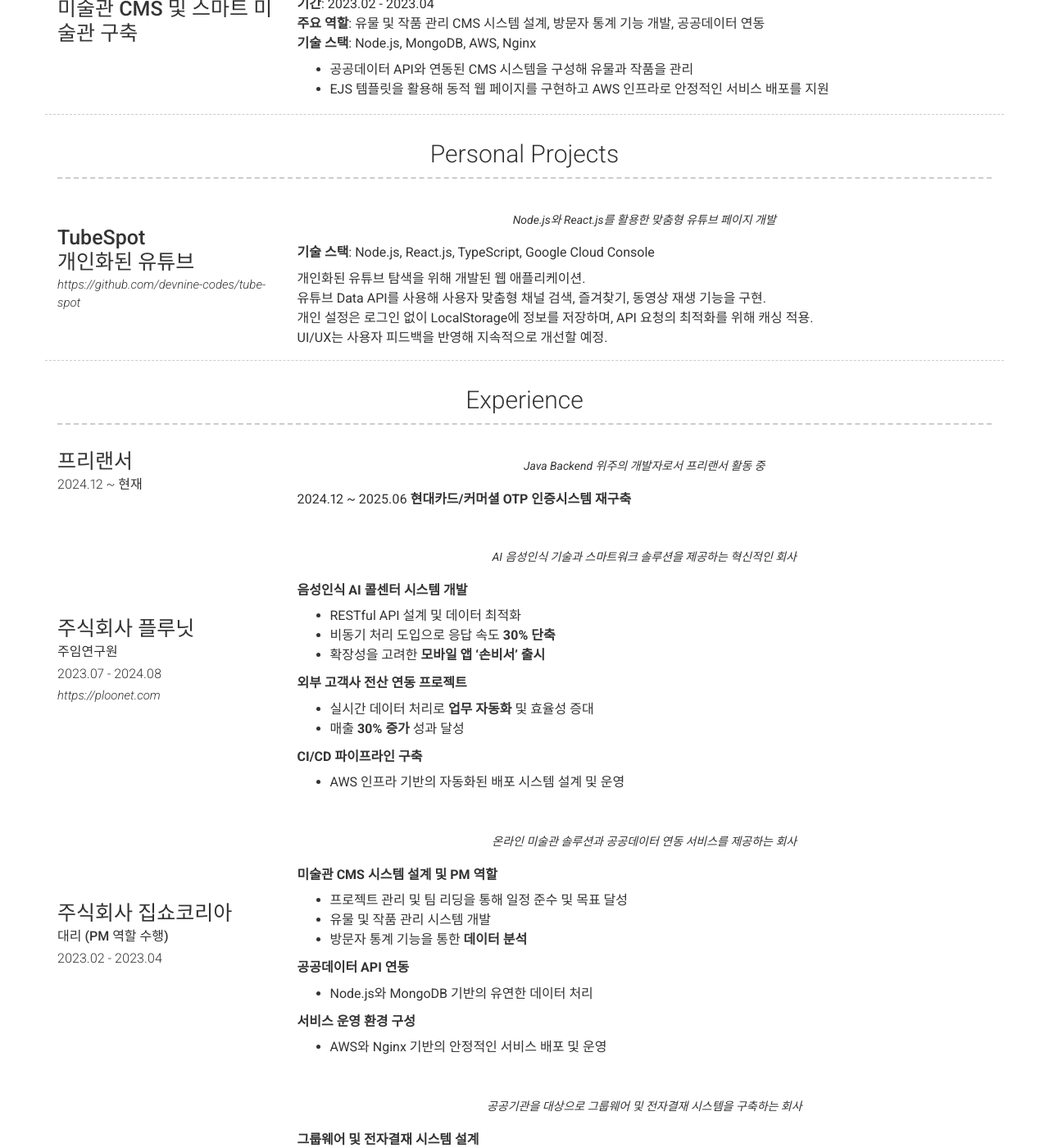
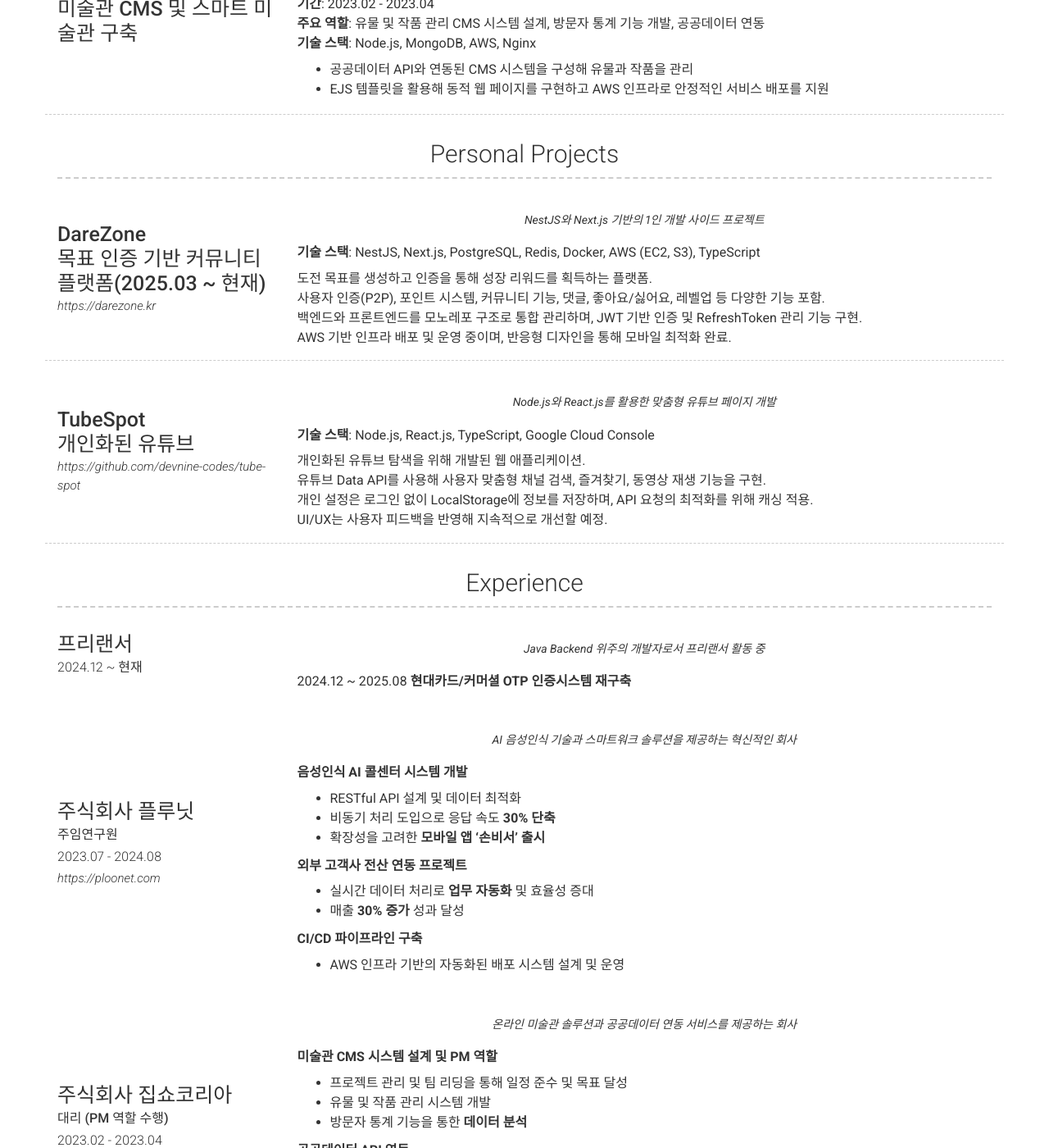
Before and after one commit to devnine-codes/devnine-codes.github.io, a Jekyll site: the page built from index.md, in a window 1280 px wide and 1400 px high, scrolled down 2461 px. Shown: the whole window at 82% size. Built offline with Jekyll 4.4.1, drawn with Linux system fonts in a browser that asks for light colours; nearby versions of some CDN libraries; comment, search, counter and statistics services are not loaded.

Commit message:
데어존 프로젝트 추가

```diff
--- a/_config.yml
+++ b/_config.yml
@@ -203,6 +203,21 @@ content:
     content:
       - layout: left
         border: weak
+        title: DareZone<br>목표 인증 기반 커뮤니티 플랫폼(2025.03 ~ 현재)
+        link: https://darezone.kr
+        link_text: https://darezone.kr
+        quote: >
+          NestJS와 Next.js 기반의 1인 개발 사이드 프로젝트
+        description: |
+          **기술 스택**: NestJS, Next.js, PostgreSQL, Redis, Docker, AWS (EC2, S3), TypeScript
+
+          도전 목표를 생성하고 인증을 통해 성장 리워드를 획득하는 플랫폼.
+          사용자 인증(P2P), 포인트 시스템, 커뮤니티 기능, 댓글, 좋아요/싫어요, 레벨업 등 다양한 기능 포함.
+          백엔드와 프론트엔드를 모노레포 구조로 통합 관리하며, JWT 기반 인증 및 RefreshToken 관리 기능 구현.
+          AWS 기반 인프라 배포 및 운영 중이며, 반응형 디자인을 통해 모바일 최적화 완료.
+
+      - layout: left
+        border: weak
         title: TubeSpot<br>개인화된 유튜브<br>
         link: https://github.com/devnine-codes/tube-spot
         link_text: https://github.com/devnine-codes/tube-spot
@@ -248,7 +263,7 @@ content:
         quote: >
           Java Backend 위주의 개발자로서 프리랜서 활동 중
         description: |
-          2024.12 ~ 2025.06 **현대카드/커머셜 OTP 인증시스템 재구축**
+          2024.12 ~ 2025.08 **현대카드/커머셜 OTP 인증시스템 재구축**
 
       - layout: left
         border: strong
```
